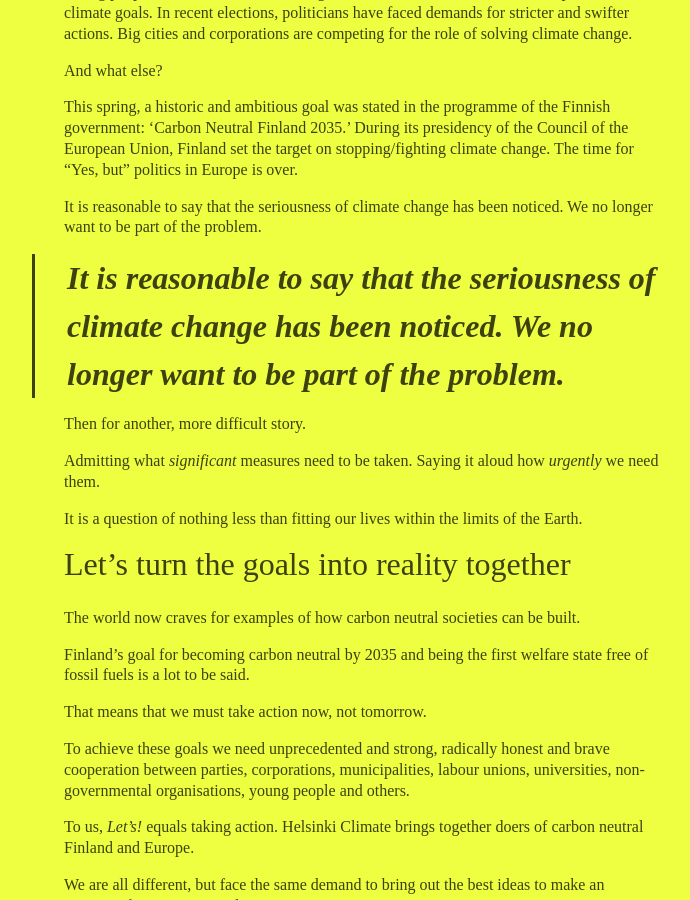
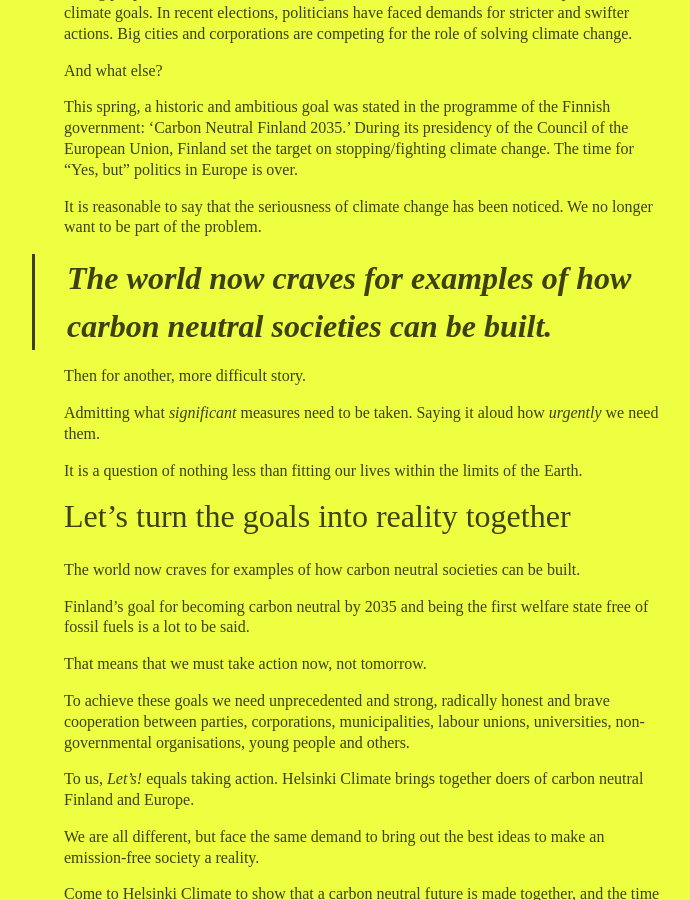
Before and after one commit to ilmastoveivi/helsinkiclimate-v2, a Jekyll site: the page built from story.md, in a window 1280 px wide and 900 px high, scrolled down 541 px. Shown: the whole window, without its empty margins (274-964 px from the left). Built offline with Jekyll 4.4.1, drawn with Linux system fonts in a browser that asks for light colours; some web fonts are replaced; our own code applies the rules of GitHub Pages for plain Markdown files.

Commit message:
Changed blockquote text

```diff
--- a/story.md
+++ b/story.md
@@ -20,7 +20,7 @@ This spring, a historic and ambitious goal was stated in the programme of the Fi
 
 It is reasonable to say that the seriousness of climate change has been noticed. We no longer want to be part of the problem.
 
-<blockquote> It is reasonable to say that the seriousness of climate change has been noticed. We no longer want to be part of the problem. </blockquote>
+<blockquote> The world now craves for examples of how carbon neutral societies can be built. </blockquote>
 
 Then for another, more difficult story.
 
```
Also changed, not shown: tarina.md (+1 -1 lines).
